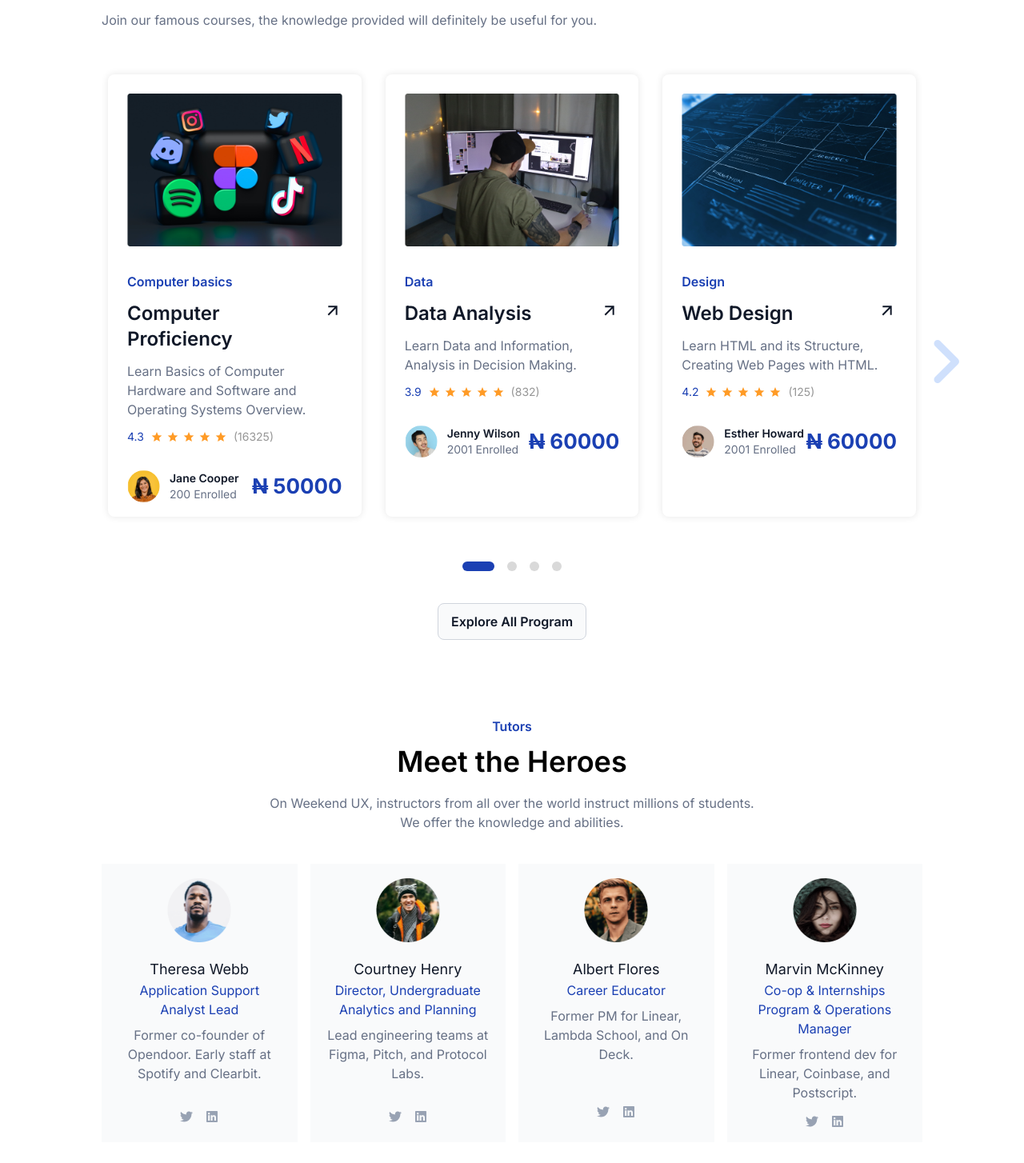
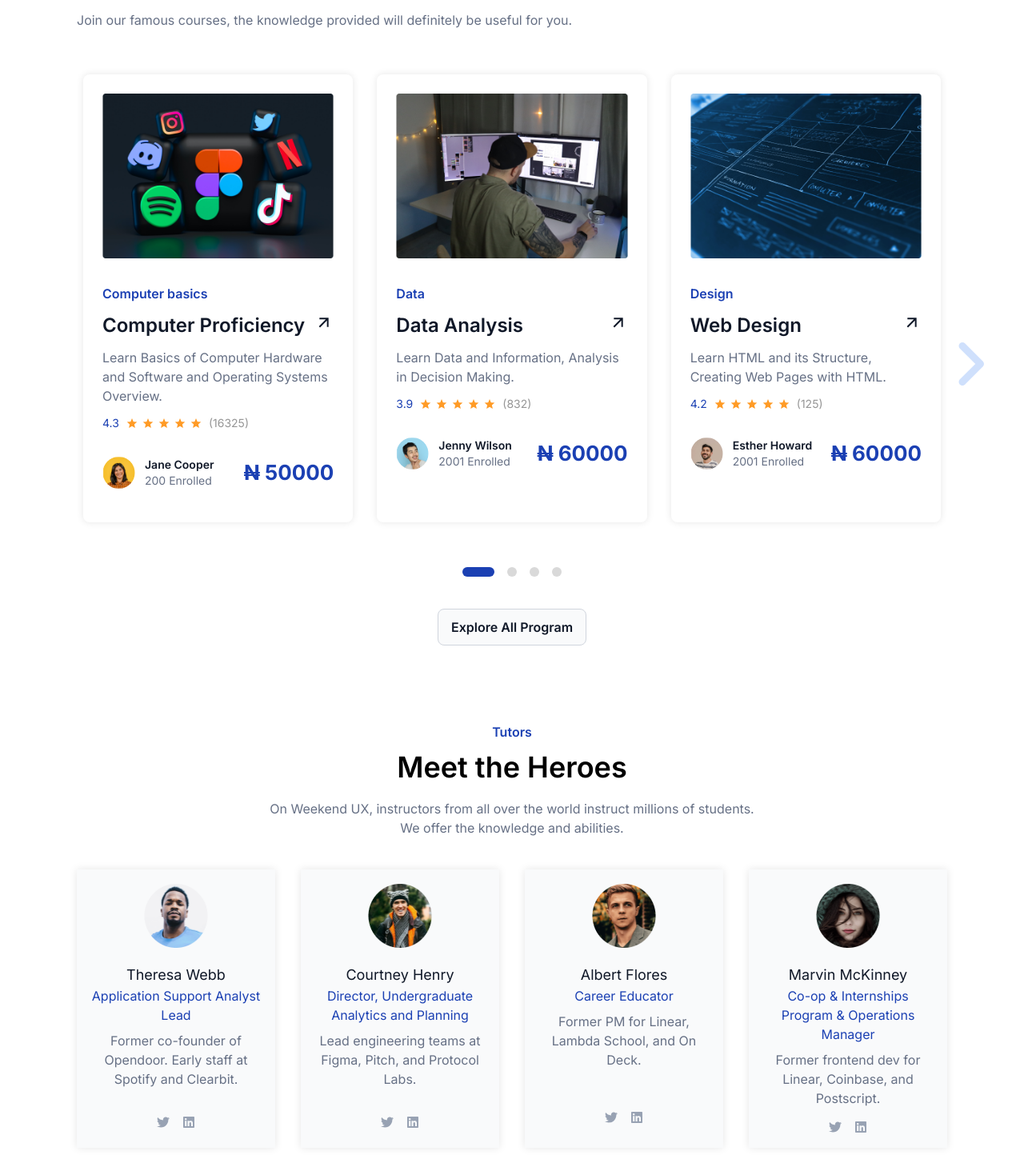
Before and after one commit to adex-badr18/acme-capstone-project, a React (Vite) app: page /courses-overview in a window 1280 px wide. Shown: the part 1036-2490 px from the top of the page at 80% size. Built offline with nearby package versions, Linux system fonts and the light colour scheme.

Commit message:
completed course landing page ui

```diff
--- a/src/index.css
+++ b/src/index.css
@@ -9,6 +9,30 @@
 *::before {
   padding: 0;
   margin: 0;
+}
+
+:root {
+  --padding-inline: 1rem; /* Default value for mobile */
+}
+
+@media (min-width: 768px) {
+  /* Tablet */
+  :root {
+    --padding-inline: 2.5rem;
+  }
+}
+
+@media (min-width: 1024px) {
+  /* Desktop */
+  :root {
+    --padding-inline: 3rem;
+  }
+}
+@media (min-width: 1280px) {
+  /* Desktop */
+  :root {
+    --padding-inline: 6rem;
+  }
 }
 
 body {
@@ -29,7 +53,7 @@ body {
   top: 310px;
 }
 
-@media (min-width: 1024px) {
+@media (min-width: 1280px) {
   .blog-container {
     & > :nth-child(3) {
       grid-column: 2;
--- a/src/pages/courseLandingPage/components/Blog.jsx
+++ b/src/pages/courseLandingPage/components/Blog.jsx
@@ -34,7 +34,7 @@ const Blog = () => {
     let prevColor = null
 
     return (
-        <div className="px-4 md:px-[127px] my-[70px]  md:my-[140px]">
+        <div className=" my-[70px] px-padding-inline  md:my-[140px]">
             <div className="flex  items-center justify-center gap-4 mb-[18px]">
                 <div className="bg-[#1B40B3] w-[72px] h-1"></div>
                 <p className="text-[#1A2434]">Blog</p>
@@ -42,7 +42,7 @@ const Blog = () => {
             <h3 className=" mb-[41px] text-[40px] text-center  font-semibold text-[#1A2434]">Browse articles</h3>
             <div>
                 <h4 className="text-[#101828] font-semibold mb-8 text-2xl">Our recent blogs</h4>
-                <div className="grid gap-8 md:grid-cols-2 blog-container">
+                <div className="grid gap-8 xl:grid-cols-2 blog-container">
                     {
                         BlogContent.map((blog, index) => (
                             <div key={index} className="flex flex-col md:flex-row gap-4">
--- a/src/pages/courseLandingPage/components/Hero.jsx
+++ b/src/pages/courseLandingPage/components/Hero.jsx
@@ -28,13 +28,13 @@ const Hero = () => {
     return (
         <div className="bg-[rgba(27,64,179,2%)]  relative pt-8 pb-16">
 
-            <div className='flex w-full gap-10 md:gap-0 flex-col md:items-center md:justify-between px-4 md:flex-row md:px-[127px] md:pb-[47px]'>
+            <div className='flex w-full gap-10 md:gap-0 flex-col md:items-center md:justify-between px-padding-inline md:flex-row md:pb-[47px]'>
                 <div className="radial-gradient">
                 </div>
 
                 <div className="w-full relative">
                     <img className="absolute h-[300px] w-[300px] md:w-[414px] md:h-[414px] -left-[127px] -top-[17px] " src={leftcircle} alt="" />
-                    <h1 className='text-[#101828] text-4xl  md:text-[64px] font-[800] leading-[1.5] pb-5'>  Elevate Your <span className='text-[#1B40B3]'> Tech <br /> Skills</span> at ACME  </h1>
+                    <h1 className='text-[#101828] text-4xl  lg:text-[64px] font-[800]  leading-[1.5] pb-5'>  Elevate Your <span className='text-[#1B40B3]'> Tech <br /> Skills</span> at ACME  </h1>
                     <p className='max-w-[487px] w-full pb-8 md:pb-[50px]'>Our comprehensive training programs are designed to equip you with the skills needed to thrive in the digital age.</p>
                     <div className="flex flex-col md:flex-row md:items-center gap-6 md:gap-[34px]">
                         <div className="flex  gap-[10px] items-center">
@@ -64,7 +64,7 @@ const Hero = () => {
 
 
             <div className="overflow-hidden  w-screen whitespace-nowrap mx-auto">
-                <div className="flex w-max animate-[infiniteScroll_20s_linear_infinite]  gap-8 md:gap-[100px] justify-between items-center mt-[50px] md:mt-[126px]">
+                <div className="flex w-max animate-[infiniteScroll_20s_linear_infinite]  gap-8 md:gap-[100px] justify-between items-center mt-[50px] lg:mt-[126px]">
                     <Collaboration />
                     {
                         listIcon.map((items, index) => (
--- a/src/pages/courseLandingPage/components/Programs.jsx
+++ b/src/pages/courseLandingPage/components/Programs.jsx
@@ -7,7 +7,7 @@ import Carousel from "../utility/Carousel";
 const Programs = () => {
 
     return (
-        <div className="mt-[70px] px-4 md:px-[127px] ">
+        <div className="mt-[70px] px-padding-inline ">
             <p className="text-[#1B40B3] font-bold mb-3 ">Explore Programs</p>
             <h2 className="mb-5 text-[#101828] font-bold text-2xl md:text-[36px] ">Our Most Popular Courses</h2>
             <p className="text-[#667085] ">Join our famous courses, the knowledge provided will definitely be useful for you.</p>
--- a/src/pages/courseLandingPage/components/ProgramsCard.jsx
+++ b/src/pages/courseLandingPage/components/ProgramsCard.jsx
@@ -6,9 +6,9 @@ import 'swiper/css';
 
 const ProgramsCard = ({ card }) => {
     return (
-        <div key={card?.id} className="p-6 h-[553px] rounded-lg w-full bg-white shadow-[0_0_10px_rgba(0,0,0,0.1)] ">
+        <div key={card?.id} className=" h-[560px] p-6 rounded-lg w-full bg-white shadow-[0_0_10px_rgba(0,0,0,0.1)] ">
             <div className="mb-8">
-                <img className="w-full" src={card?.image} alt="" />
+                <img className="w-full max-h-60 object-cover" src={card?.image} alt="" />
             </div>
             <p className="text-[#1B40B3] font-semibold mb-3">{card?.type}</p>
             <div className="flex justify-between mb-3">
--- a/src/pages/courseLandingPage/components/Team.jsx
+++ b/src/pages/courseLandingPage/components/Team.jsx
@@ -4,12 +4,12 @@ import { TeamCards } from "../utility/Data"
 
 const Team = () => {
     return (
-        <div className="text-center p-4 md:px-[127px]  mt-20">
+        <div className="text-center p-4 px-padding-inline  mt-20">
             <p className="mb-3 font-semibold text-[#1B40B3] ">Tutors</p>
             <h3 className="mb-5 text-4xl font-semibold">Meet the Heroes</h3>
             <p className="text-[#667085]">On Weekend UX, instructors from all over the world instruct millions of students. <br /> We offer the knowledge and abilities.</p>
 
-            <div className="flex flex-col md:flex-row gap-4 mt-10 justify-between">
+            <div className="flex flex-col  justify-center md:flex-row md:gap-8 md:flex-wrap xl:flex-nowrap gap-4 mt-10">
                 {
                     TeamCards.map((card, index) => (
 
--- a/src/pages/courseLandingPage/components/TeamCard.jsx
+++ b/src/pages/courseLandingPage/components/TeamCard.jsx
@@ -2,7 +2,7 @@
 const TeamCard = ({ card }) => {
     return (
 
-        <div className="p-[18px]   bg-[#F9FAFB] w-full  grid gap-4" key={card.id}>
+        <div className="p-[18px] md:max-w-[328px] lg:max-w-[400px] shadow-[0_0_10px_rgba(0,0,0,0.1)] bg-[#F9FAFB] w-full  grid gap-4" key={card.id}>
             <div className="">
                 <img className="w-20 h-20 mx-auto mb-[20px]" src={card.passport} alt="" />
                 <p className="text-[#101828] text-lg">{card.name}</p>
--- a/src/pages/courseLandingPage/components/Testimonials.jsx
+++ b/src/pages/courseLandingPage/components/Testimonials.jsx
@@ -6,17 +6,17 @@ import { Testimonial } from "../utility/Data"
 
 const Testimonials = () => {
     return (
-        <div className="bg-[#F9FCFF] mt-20 px-4  md:px-[127px]  py-[91px]">
+        <div className="bg-[#F9FCFF] mt-20 px-padding-inline  py-[91px]">
             <div className="flex items-center justify-center gap-4 mb-[18px]">
                 <div className="bg-[#1B40B3] w-[72px] h-1"></div>
                 <p className="text-[#1A2434]">Testimonial</p>
             </div>
             <h3 className="font-semibold mb-[91px] text-[40px] text-center text-[#1A2434]">Student Testimonial</h3>
-            <div className="flex flex-col md:flex-row gap-4">
+            <div className="flex flex-col md:flex-row items-center justify-center flex-wrap xl:flex-nowrap md:gap-8 gap-4">
 
                 {
                     Testimonial.map((card) => (
-                        <div className="bg-white p-9 rounded-xl" key={card.id}>
+                        <div className="bg-white p-9 shadow-[0_0_10px_rgba(0,0,0,0.1)] md:max-w-[500px] lg:max-w-[420px] rounded-xl" key={card.id}>
                             <div className="flex gap-4 items-center">
                                 <img src={card.image} alt="" />
                                 <div>
--- a/src/pages/courseLandingPage/utility/Carousel.jsx
+++ b/src/pages/courseLandingPage/utility/Carousel.jsx
@@ -17,7 +17,7 @@ const Carousel = () => {
 
     useEffect(() => {
         const updateSlidesPerView = () => {
-            if (window.matchMedia("(min-width: 1024px)").matches) {
+            if (window.matchMedia("(min-width: 1280px)").matches) {
                 setSlidesPerView(3)
             } else if (window.matchMedia("(min-width: 768px)").matches) {
                 setSlidesPerView(2)
@@ -89,7 +89,7 @@ const Carousel = () => {
             }
 
             {
-                (activeIndex < paginationList - 1) && <div onClick={() => { nextSlide(activeIndex) }} className='absolute top-1/2 z-50  opacity-30 -right-4 md:-right-16'>
+                (activeIndex < paginationList - 1) && <div onClick={() => { nextSlide(activeIndex) }} className='absolute top-1/2 z-50  opacity-30 -right-4 md:-right-10 lg:-right-16'>
                     <FaAngleRight className={swiperNavStyle} />
                 </div>
             }
--- a/tailwind.config.js
+++ b/tailwind.config.js
@@ -12,7 +12,9 @@ export default {
         'deep-purple': '#486BF2',
         'dark-purple': '#1B40B4',
         'off-white': '#F9FCFE'
-          }
+      }, padding: {
+        'padding-inline': 'var(--padding-inline)',
+      },
     },
   },
   plugins: [],
```
Lines whose indentation alone changed are shown as unchanged.
